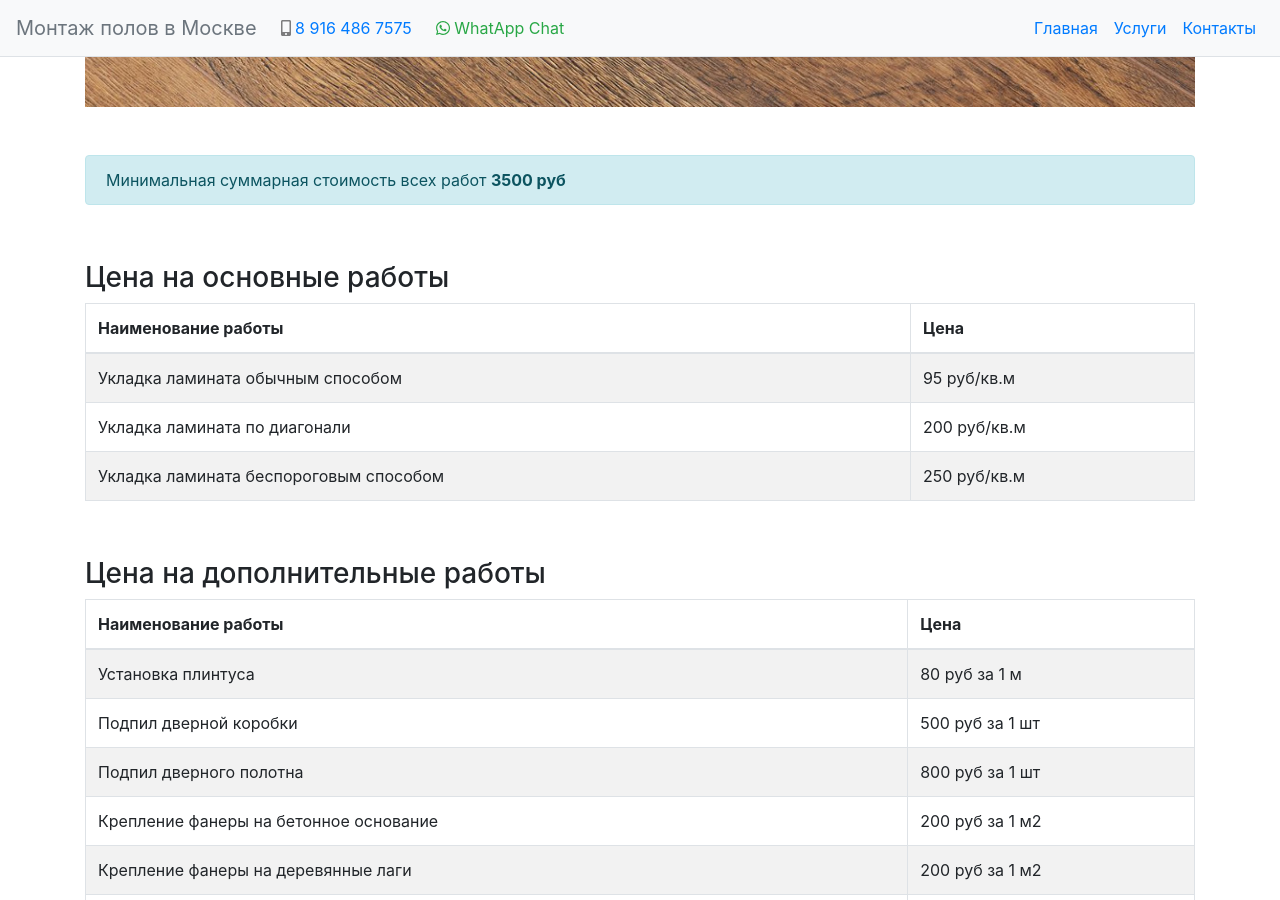
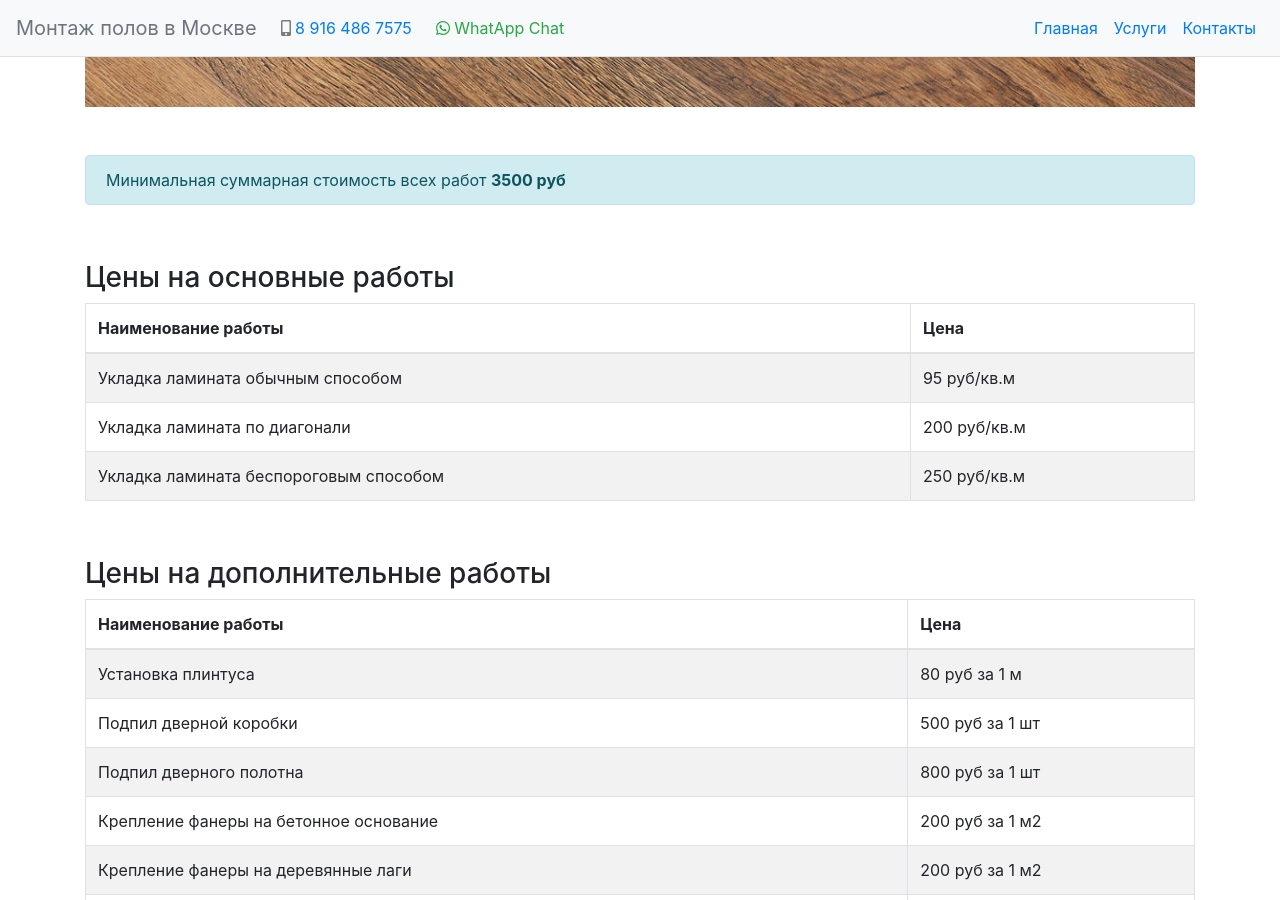
Before and after one commit to nskforward/MFloor, a Jekyll site: the page built from _articles/laminate.md, in a window 1280 px wide and 900 px high, scrolled down 390 px. Built offline with Jekyll 4.4.1, drawn with Linux system fonts in a browser that asks for light colours.

Commit message:
Laminate page

```diff
--- a/_includes/price_table.html
+++ b/_includes/price_table.html
@@ -3,7 +3,7 @@
 </div>
 <br>
 
-<h3>Цена на основные работы</h3>
+<h3>Цены на основные работы</h3>
 <table class="table table-bordered table-striped">
     <thead>
     <tr>
@@ -21,7 +21,7 @@
 </table>
 <br>
 
-<h3>Цена на дополнительные работы</h3>
+<h3>Цены на дополнительные работы</h3>
 <table class="table table-bordered table-striped">
     <thead>
         <tr>
```
Also changed, not shown: _articles/parket.md (added, +40 -0 lines).
